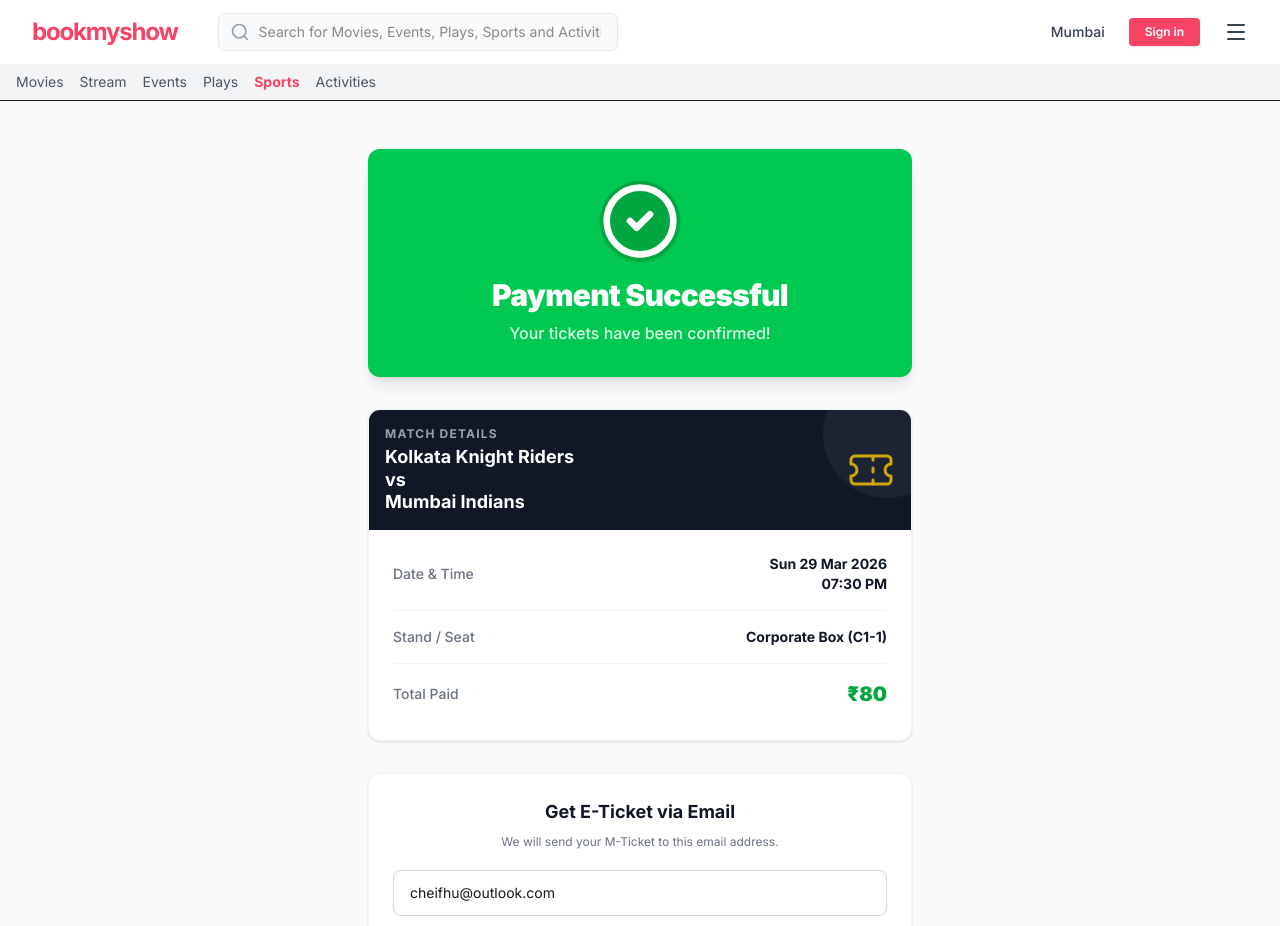
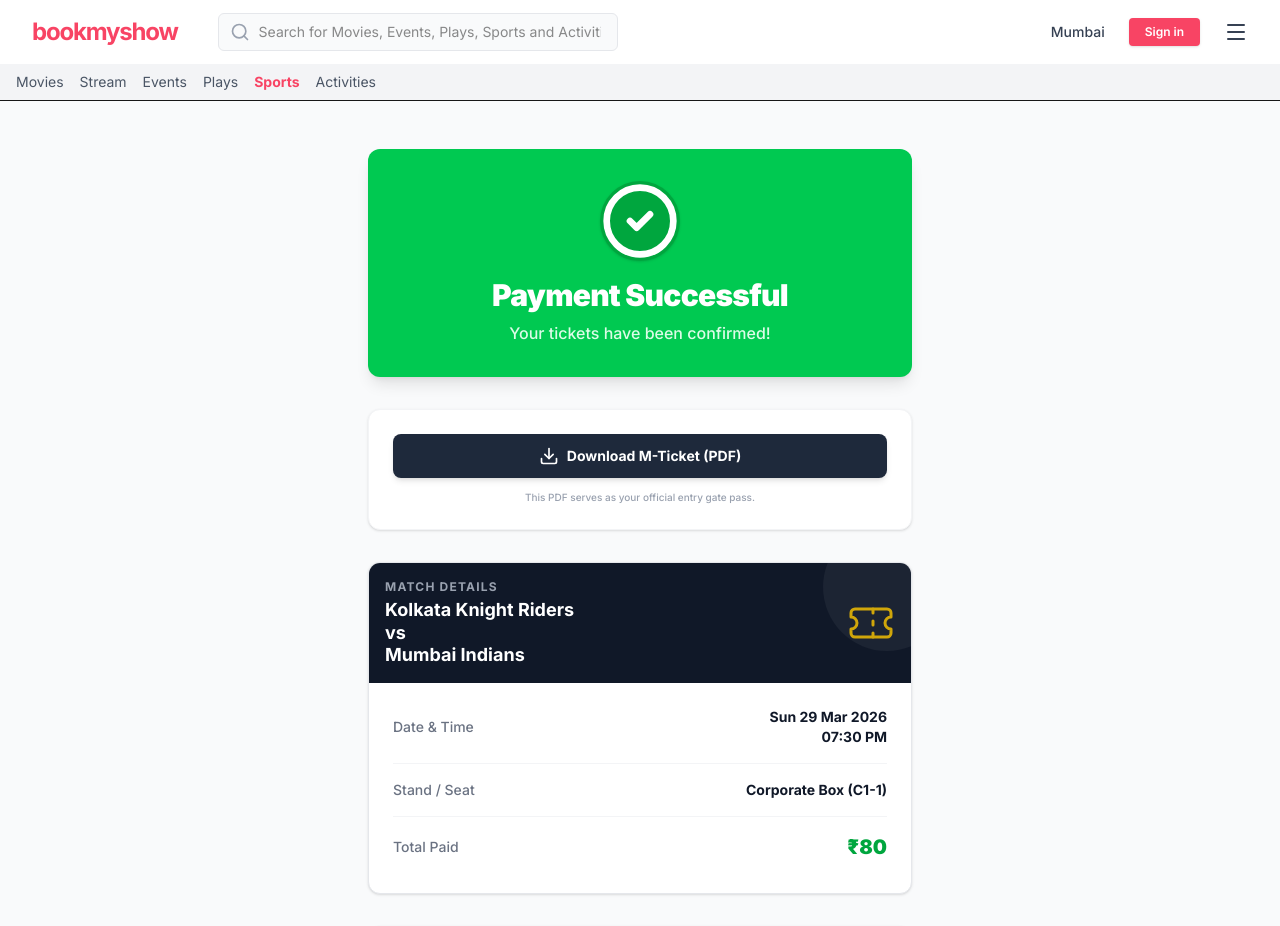
Before and after one commit to rpn39073-cmyk/ipl-booking-app, a Next.js app: page /confirmation in a window 1280 px wide. Shown: the top 926 px of the page. Built offline with nearby package versions, Linux system fonts and the light colour scheme.

Commit message:
Add User Contact Details Form and M-Ticket PDF Download

```diff
--- a/src/app/confirmation/page.tsx
+++ b/src/app/confirmation/page.tsx
@@ -2,13 +2,15 @@
 
 import React, { useState } from 'react';
 import Link from 'next/link';
-import { CheckCircle2, Ticket, Check } from 'lucide-react';
+import { CheckCircle2, Ticket, Check, Download } from 'lucide-react';
+import Script from 'next/script';
 import { useStore } from '@/store/useStore';
 
 export default function ConfirmationPage() {
-  const { selectedSeats, selectedMatch } = useStore();
+  const { selectedSeats, selectedMatch, userDetails } = useStore();
   const [emailStatus, setEmailStatus] = useState<'idle' | 'sending' | 'sent'>('idle');
-  const [email, setEmail] = useState('cheifhu@outlook.com');
+  const [email, setEmail] = useState('');
+  const [isDownloading, setIsDownloading] = useState(false);
 
   const totalAmount = selectedSeats.length > 0 ? selectedSeats.length * 80 : 80;
   const standText = selectedSeats.length > 0
@@ -22,8 +24,27 @@
     }, 1500);
   };
 
+  const downloadPDF = () => {
+    setIsDownloading(true);
+    const element = document.getElementById('ticket-pdf-content');
+    const opt = {
+      margin:       [0.2, 0.2, 0.2, 0.2],
+      filename:     `TATA_IPL_Ticket_${selectedMatch?.team_home || 'Match'}.pdf`,
+      image:        { type: 'jpeg', quality: 0.98 },
+      html2canvas:  { scale: 2 },
+      jsPDF:        { unit: 'in', format: 'letter', orientation: 'portrait' }
+    };
+    if (typeof window !== 'undefined' && (window as any).html2pdf) {
+       (window as any).html2pdf().set(opt).from(element).save().then(() => setIsDownloading(false));
+    } else {
+       alert("PDF generator not fully loaded yet. Please wait a second and try again.");
+       setIsDownloading(false);
+    }
+  };
+
   return (
     <div className="flex flex-col min-h-screen bg-gray-50">
+      <Script src="https://cdnjs.cloudflare.com/ajax/libs/html2pdf.js/0.10.1/html2pdf.bundle.min.js" strategy="lazyOnload" />
       <div className="max-w-xl mx-auto w-full p-4 mt-8 flex flex-col gap-6">
 
          <div className="bg-green-500 rounded-xl shadow-lg p-8 flex flex-col items-center justify-center text-center animate-in zoom-in duration-500">
@@ -32,7 +53,19 @@
             <p className="text-green-100 font-medium">Your tickets have been confirmed!</p>
          </div>
 
-         <div className="bg-white rounded-xl shadow-sm border border-gray-100 overflow-hidden mt-2">
+         <div className="bg-white rounded-xl shadow-sm border border-gray-100 p-6 flex flex-col items-center mt-2">
+            <button
+               onClick={downloadPDF}
+               disabled={isDownloading}
+               className="w-full bg-[#1e293b] hover:bg-black text-white font-bold py-3 rounded-lg shadow-md text-sm transition focus:outline-none flex justify-center items-center space-x-2"
+            >
+               <Download className="w-5 h-5" />
+               <span>{isDownloading ? 'Generating PDF...' : 'Download M-Ticket (PDF)'}</span>
+            </button>
+            <p className="text-[10px] text-gray-400 mt-3 font-medium">This PDF serves as your official entry gate pass.</p>
+         </div>
+
+         <div id="ticket-pdf-content" className="bg-white rounded-xl shadow-sm border border-gray-200 overflow-hidden mt-2 print:shadow-none print:border-none">
             <div className="bg-gray-900 p-4 flex justify-between items-center text-white relative overflow-hidden">
                <div className="absolute top-0 right-0 w-32 h-32 bg-white opacity-5 rounded-full transform translate-x-10 -translate-y-10"></div>
                <div>
@@ -47,6 +80,15 @@
             </div>
 
             <div className="p-6 flex flex-col gap-4">
+               {userDetails && (
+                 <div className="flex justify-between items-center border-b border-gray-100 pb-4">
+                    <p className="text-sm text-gray-500 font-medium">Ticket Holder</p>
+                    <div className="text-right">
+                       <p className="text-sm font-bold text-gray-900">{userDetails.name}</p>
+                       <p className="text-xs text-gray-500 font-medium">{userDetails.email} • +91 {userDetails.phone}</p>
+                    </div>
+                 </div>
+               )}
                <div className="flex justify-between items-center border-b border-gray-100 pb-4">
                   <p className="text-sm text-gray-500 font-medium">Date & Time</p>
                   <p className="text-sm font-bold text-gray-900 text-right">Sun 29 Mar 2026<br/>07:30 PM</p>
--- a/src/app/payment/page.tsx
+++ b/src/app/payment/page.tsx
@@ -3,17 +3,22 @@
 import React, { useState, useEffect } from 'react';
 import { useRouter } from 'next/navigation';
 import Link from 'next/link';
-import { ChevronLeft, QrCode, ShieldCheck } from 'lucide-react';
+import { ChevronLeft, QrCode, ShieldCheck, User } from 'lucide-react';
 import Script from 'next/script';
 import { useStore } from '@/store/useStore';
 
 export default function PaymentPage() {
   const router = useRouter();
-  const { selectedSeats } = useStore();
+  const { selectedSeats, setUserDetails } = useStore();
 
   const totalAmount = selectedSeats.length > 0 ? selectedSeats.length * 80 : 80;
 
   const [paymentStatus, setPaymentStatus] = useState<{type: 'info'|'success'|'error', message: string} | null>(null);
+
+  const [name, setName] = useState('');
+  const [email, setEmail] = useState('');
+  const [phone, setPhone] = useState('');
+  const isFormValid = name.length >= 3 && email.includes('@') && phone.length >= 10;
 
   const handleRazorpayPayment = () => {
     if (typeof window === 'undefined' || !(window as any).Razorpay) {
@@ -31,15 +36,16 @@
       description: "BookMyShow Clone Payment",
       image: "https://bookmyshow.com/favicon.ico",
       handler: function (response: any) {
+        setUserDetails({ name, email, phone });
         setPaymentStatus({type: 'success', message: `✅ SECURE PAYMENT SUCCESS! ID: ${response.razorpay_payment_id}`});
         setTimeout(() => {
           router.push('/confirmation');
         }, 1500);
       },
       prefill: {
-        name: "Cricket Fan",
-        email: "fan@example.com",
-        contact: "9999999999"
+        name: name || "Cricket Fan",
+        email: email || "fan@example.com",
+        contact: phone || "9999999999"
       },
       theme: { color: "#F84464" }
     };
@@ -64,6 +70,18 @@
       </div>
 
       <div className="max-w-md mx-auto w-full p-4 flex flex-col gap-6 mt-4">
+
+        <div className="bg-white rounded-xl shadow-sm border border-gray-100 overflow-hidden">
+           <div className="p-4 border-b border-gray-100 bg-gray-50 flex items-center space-x-2">
+              <User className="w-5 h-5 text-gray-500" />
+              <h2 className="text-sm font-bold text-gray-700 uppercase tracking-wider">Contact Details</h2>
+           </div>
+           <div className="p-6 flex flex-col space-y-4">
+              <input type="text" placeholder="Full Name" value={name} onChange={e => setName(e.target.value)} className="w-full border border-gray-300 rounded-lg px-4 py-3 text-sm focus:ring-2 focus:ring-[#F84464] focus:border-transparent outline-none transition" />
+              <input type="email" placeholder="Email Address" value={email} onChange={e => setEmail(e.target.value)} className="w-full border border-gray-300 rounded-lg px-4 py-3 text-sm focus:ring-2 focus:ring-[#F84464] focus:border-transparent outline-none transition" />
+              <input type="tel" placeholder="Phone Number" maxLength={10} value={phone} onChange={e => setPhone(e.target.value.replace(/\\D/g, ''))} className="w-full border border-gray-300 rounded-lg px-4 py-3 text-sm focus:ring-2 focus:ring-[#F84464] focus:border-transparent outline-none transition" />
+           </div>
+        </div>
 
         <div className="bg-white rounded-xl shadow-sm border border-gray-100 p-6 flex flex-col items-center justify-center text-center">
            <p className="text-sm text-gray-500 font-medium mb-1">Amount Payable</p>
@@ -101,10 +119,14 @@
            <div className="p-6 flex flex-col space-y-4">
                <button
                   onClick={handleRazorpayPayment}
-                  className="w-full relative overflow-hidden bg-gray-900 group text-white py-4 rounded-xl shadow-md transition transform active:scale-95 flex items-center justify-center space-x-3 hover:bg-gray-800"
+                  disabled={!isFormValid}
+                  className={`w-full relative overflow-hidden group text-white py-4 rounded-xl shadow-md transition transform flex items-center justify-center space-x-3
+                    ${isFormValid ? 'bg-gray-900 hover:bg-gray-800 active:scale-95' : 'bg-gray-400 cursor-not-allowed opacity-70'}`}
                >
-                  <div className="absolute inset-0 bg-gradient-to-r from-transparent via-white/10 to-transparent translate-x-[-100%] group-hover:translate-x-[100%] transition-transform duration-1000"></div>
-                  <span className="font-bold text-lg tracking-wide">Pay ₹{totalAmount}</span>
+                  {isFormValid && <div className="absolute inset-0 bg-gradient-to-r from-transparent via-white/10 to-transparent translate-x-[-100%] group-hover:translate-x-[100%] transition-transform duration-1000"></div>}
+                  <span className="font-bold text-lg tracking-wide">
+                     {isFormValid ? `Pay ₹${totalAmount}` : 'Enter Details to Pay'}
+                  </span>
                </button>
                <div className="flex items-center justify-center mt-2 space-x-2 text-xs text-gray-500 font-medium pb-2">
                   <ShieldCheck className="w-5 h-5 text-green-600" />
--- a/src/store/useStore.ts
+++ b/src/store/useStore.ts
@@ -17,6 +17,12 @@
   stadium: string;
 }
 
+interface UserDetails {
+  name: string;
+  email: string;
+  phone: string;
+}
+
 interface StoreState {
   selectedMatch: Match | null;
   setSelectedMatch: (match: Match) => void;
@@ -25,6 +31,8 @@
   removeSeat: (seatId: string) => void;
   clearSeats: () => void;
   ticketLimit: number;
+  userDetails: UserDetails | null;
+  setUserDetails: (details: UserDetails) => void;
 }
 
 export const useStore = create<StoreState>((set, get) => ({
@@ -42,4 +50,6 @@
   })),
   clearSeats: () => set({ selectedSeats: [] }),
   ticketLimit: 1, // specified in requirements as 1 for the booking
+  userDetails: null,
+  setUserDetails: (details) => set({ userDetails: details }),
 }));
```
